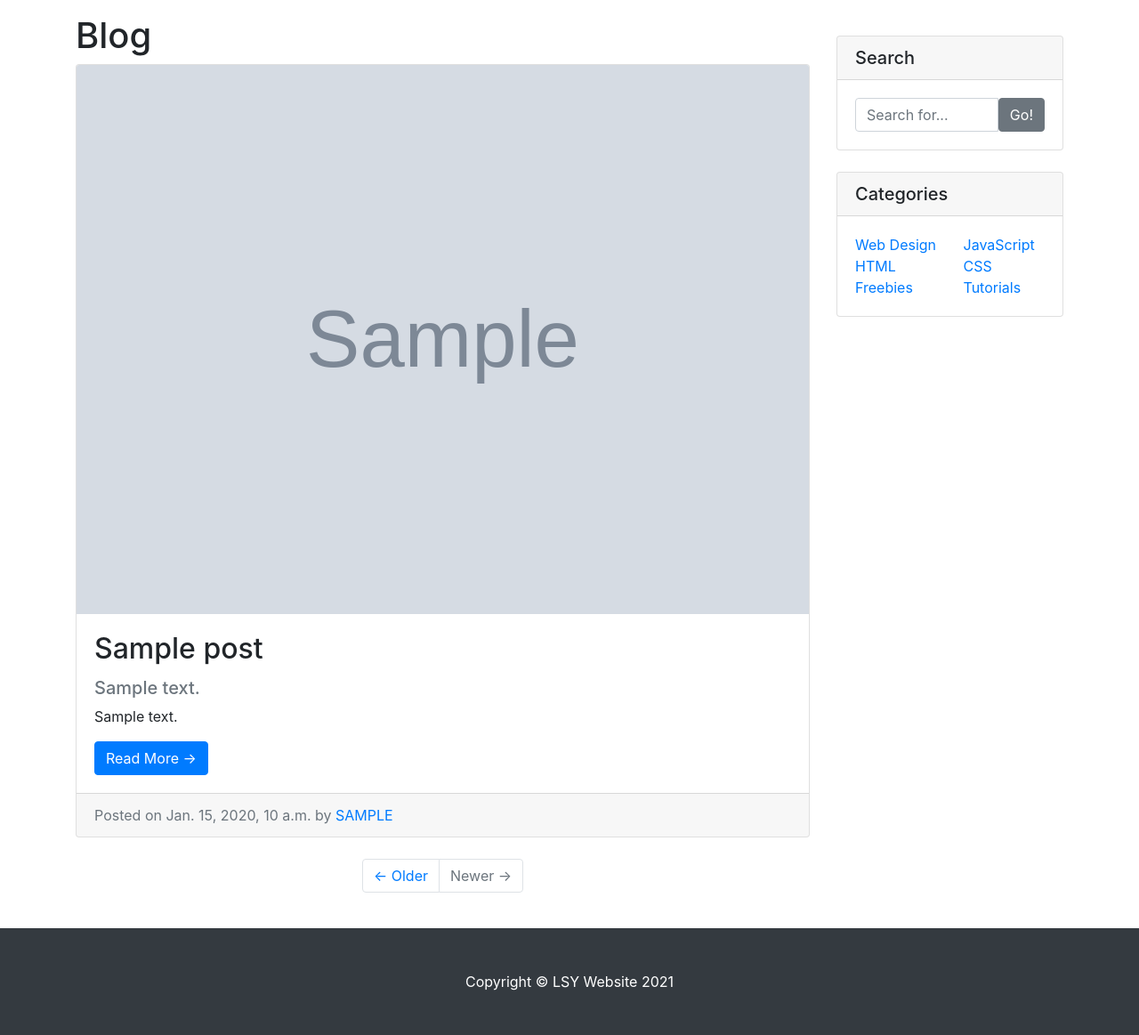
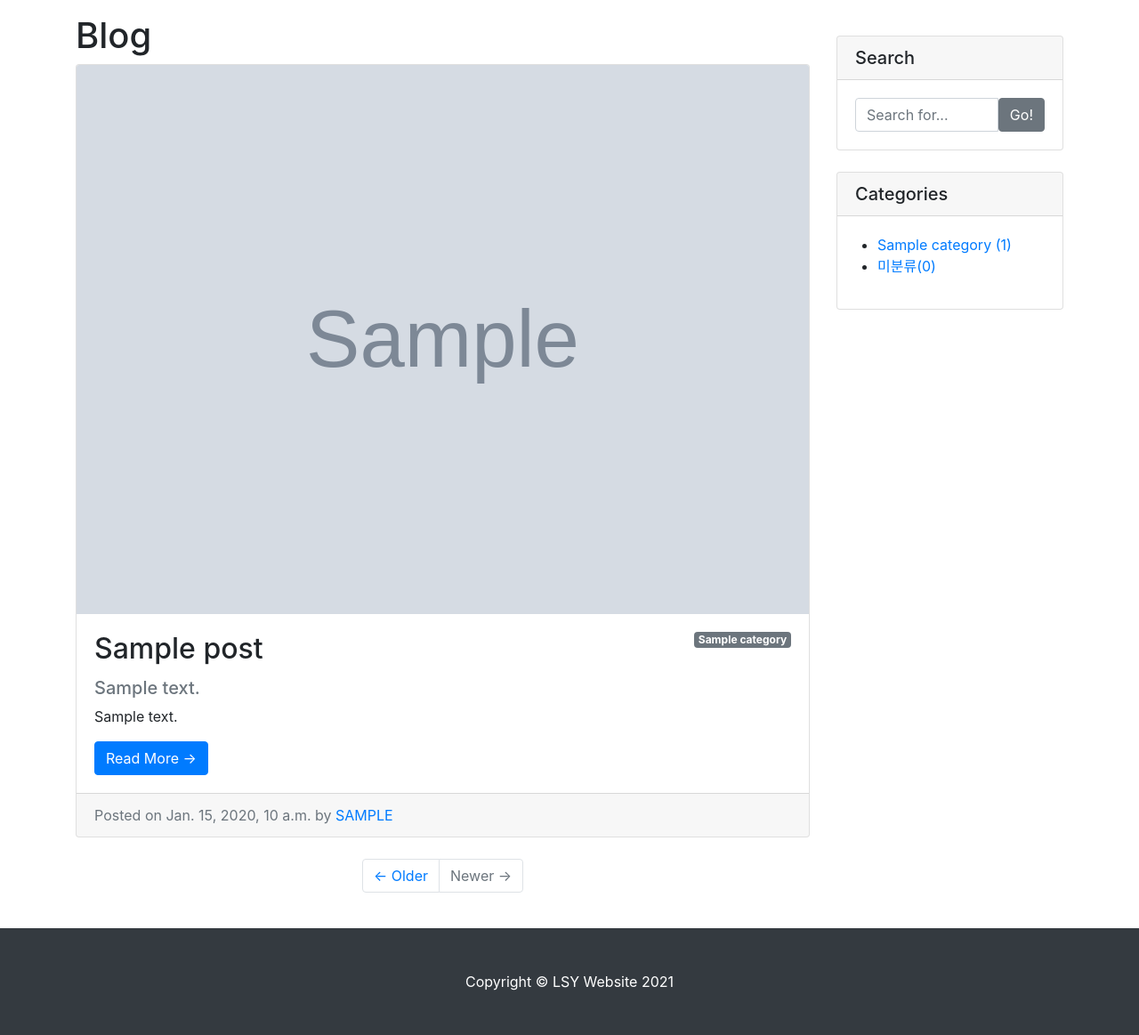
Before and after one commit to SY-PlayBoard/django-do-it, a Django app: page /blog/ in a window 1280 px wide. Shown: the part 56-1219 px from the top of the page at 89% size. Run offline with Django 3.2, Linux system fonts and the light colour scheme; tables that the repository leaves empty hold one stand-in row (values such as "Sample post"); grey boxes marked "Sample" are stand-in pictures; some libraries are stand-ins or nearby versions.

Commit message:
포스트 목록 페이지에 카테고리 기능 추가하기

```diff
--- a/blog/models.py
+++ b/blog/models.py
@@ -3,6 +3,16 @@ from django.contrib.auth.models import User
 import os
 
 # Create your models here.
+class Category(models.Model):
+    name=models.CharField(max_length=50, unique=True)
+    slug=models.SlugField(max_length=200, unique=True, allow_unicode=True)
+
+    def __str__(self):
+        return self.name
+
+    class Meta:
+        verbose_name_plural = 'Categories'
+
 
 class Post(models.Model):
     title=models.CharField(max_length=30)
@@ -17,6 +27,9 @@ class Post(models.Model):
 
     author = models.ForeignKey(User, null=True, on_delete=models.SET_NULL)
 
+    category = models.ForeignKey(Category, null=True, blank=True, on_delete=models.SET_NULL)
+
+
     def __str__(self):
         return f'[{self.pk}]{self.title} :: {self.author}'
 
--- a/blog/templates/blog/base.html
+++ b/blog/templates/blog/base.html
@@ -34,36 +34,21 @@
             </div>
 
             <!-- Categories Widget -->
-            <div class="card my-4">
+            <div class="card my-4" id="categories-card">
                 <h5 class="card-header">Categories</h5>
                 <div class="card-body">
                     <div class="row">
-                        <div class="col-lg-6">
-                            <ul class="list-unstyled mb-0">
-                                <li>
-                                    <a href="#">Web Design</a>
-                                </li>
-                                <li>
-                                    <a href="#">HTML</a>
-                                </li>
-                                <li>
-                                    <a href="#">Freebies</a>
-                                </li>
-                            </ul>
-                        </div>
-                        <div class="col-lg-6">
-                            <ul class="list-unstyled mb-0">
-                                <li>
-                                    <a href="#">JavaScript</a>
-                                </li>
-                                <li>
-                                    <a href="#">CSS</a>
-                                </li>
-                                <li>
-                                    <a href="#">Tutorials</a>
-                                </li>
-                            </ul>
-                        </div>
+                        <ul>
+                            {% for category in categories %}
+                            <li>
+                                <a href="{{ category.get_absolute_url }}">{{ category }} ({{category.post_set.count }})</a>
+                            </li>
+                                {% endfor %}
+                            <li>
+                                <a href="/blog/category/no_category/">미분류({{ no_category_post_count }})</a>
+                            </li>
+                        </ul>
+
                     </div>
                 </div>
             </div>
--- a/blog/templates/blog/navbar.html
+++ b/blog/templates/blog/navbar.html
@@ -23,10 +23,10 @@
                     <a class="nav-link" href="/">Home</a>
                 </li>
                 <li class="nav-item">
-                    <a class="nav-link" href="./blog_list.html">Blog</a>
+                    <a class="nav-link" href="/blog/">Blog</a>
                 </li>
                 <li class="nav-item">
-                    <a class="nav-link" href="./about_me.html">About Me</a>
+                    <a class="nav-link" href="/about_me/">About Me</a>
                 </li>
                 <li class="nav-item dropdown">
                     <a class="nav-link dropdown-toggle" href="#" id="navbarDropdownMenuLink" role="button"
--- a/blog/templates/blog/post_list.html
+++ b/blog/templates/blog/post_list.html
@@ -6,7 +6,7 @@
 
         {% for p in post_list %}
             <!-- Blog Post -->
-            <div class="card mb-4">
+            <div class="card mb-4" id="post-{{ p.pk }}">
                 {% if p.head_image %}
                     <img class="card-img-top" src="{{ p.head_image.url }}" alt="{{ p }} head image">
                 {% else %}
@@ -14,6 +14,11 @@
                 {% endif %}
 
                 <div class="card-body">
+                    {% if p.category %}
+                        <span class="badge badge-secondary float-right">{{ p.category }}</span>
+                    {% else %}
+                        <span class="badge badge-secondary float-right">미분류</span>
+                    {% endif %}
                     <h2 class="card-title">{{ p.title}}</h2>
                     {% if p.hook_text %}
                         <h5 class="text-muted">{{ p.hook_text }}</h5>
--- a/blog/views.py
+++ b/blog/views.py
@@ -1,9 +1,16 @@
 from django.views.generic import ListView, DetailView
-from .models import Post
+from .models import Post, Category
 
 class PostList(ListView):
     model = Post
     ordering = '-pk'
+
+    def get_context_data(self, **kwargs):
+        context = super(PostList, self).get_context_data()
+        context['categories']=Category.objects.all()
+        context['no_category_post_count'] = Post.objects.filter(category=None).count()
+        return context
+
 
 class PostDetail(DetailView):
     model = Post
--- a/do_it_django/settings.py
+++ b/do_it_django/settings.py
@@ -37,6 +37,8 @@ INSTALLED_APPS = [
     'django.contrib.sessions',
     'django.contrib.messages',
     'django.contrib.staticfiles',
+    'django_extensions',
+
     'blog',
     'single_pages',
 ]
```
Also changed, not shown: blog/admin.py (+7 -2 lines), blog/tests.py (+57 -24 lines).
